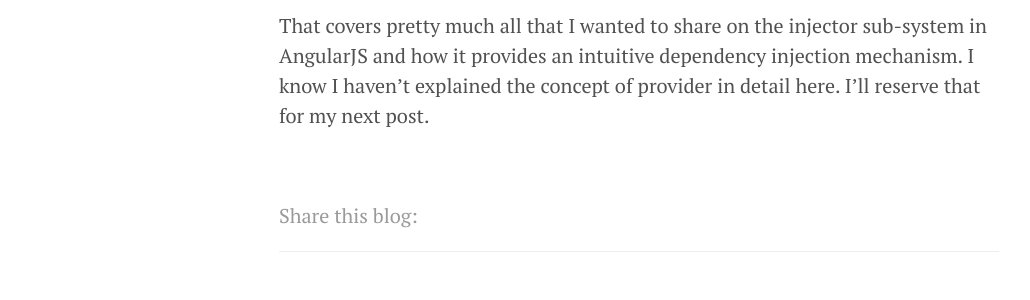
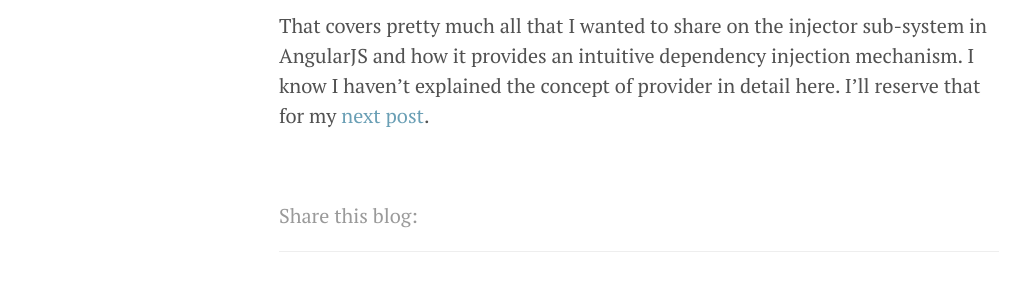
Before and after one commit to msanand/msanand.github.io, a Jekyll site: the page built from _posts/2014-09-08-angularjs-dependency-injection-demystified.md, in a window 1280 px wide and 900 px high, scrolled down 6966 px. Shown: the part 337-637 px from the top of the window, without its empty margins (1-1031 px from the left). Built offline with Jekyll 4.4.1, drawn with Linux system fonts in a browser that asks for light colours; nearby versions of some CDN libraries; Markdown is read by kramdown in place of the engine named in the settings; comment, search, counter and statistics services are not loaded; part of the change alters nothing that is shown; some of the changed text lies outside the part shown.

```diff
--- a/_posts/2014-09-08-angularjs-dependency-injection-demystified.md
+++ b/_posts/2014-09-08-angularjs-dependency-injection-demystified.md
@@ -83,7 +83,7 @@ forEach(argDecl[1].split(FN_ARG_SPLIT), function(arg) {
 });
 {% endhighlight %}
 
-Angular has two important components which makes dependency injection possible - `$injector` and `$provide`. `$injector` is responsible for identifying and retrieving the dependencies as defined by the provider (`$provide`) which has the knowledge of how to create the dependencies to be injected. I'll explain more about the provider in my next post.
+Angular has two important components which makes dependency injection possible - `$injector` and `$provide`. `$injector` is responsible for identifying and retrieving the dependencies as defined by the provider (`$provide`) which has the knowledge of how to create the dependencies to be injected. I'll explain more about the provider in my [next post]({% post_url 2014-09-22-angularjs-provider-subsystem %}).
 
 ### Issues with implicit dependencies
 
@@ -161,4 +161,4 @@ The implicit dependencies approach is probably the easiest and fastest to code.
 
 **PRO TIP**: Use the `ng-strict-di` in the angular app element if you want to enforce explicit function annotation. With this attribute set, application will fail to invoke functions which do not use explicit function annotation and are unsuitable for minification. You can see what happens in the strict-di mode in the `annotate` function definition : `throw $injectorMinErr('strictdi', '{0} is not using explicit annotation and cannot be invoked in strict mode', name);`
 
-That covers pretty much all that I wanted to share on the injector sub-system in AngularJS and how it provides an intuitive dependency injection mechanism. I know I haven't explained the concept of provider in detail here. I'll reserve that for my next post.
+That covers pretty much all that I wanted to share on the injector sub-system in AngularJS and how it provides an intuitive dependency injection mechanism. I know I haven't explained the concept of provider in detail here. I'll reserve that for my [next post]({% post_url 2014-09-22-angularjs-provider-subsystem %}).
```
